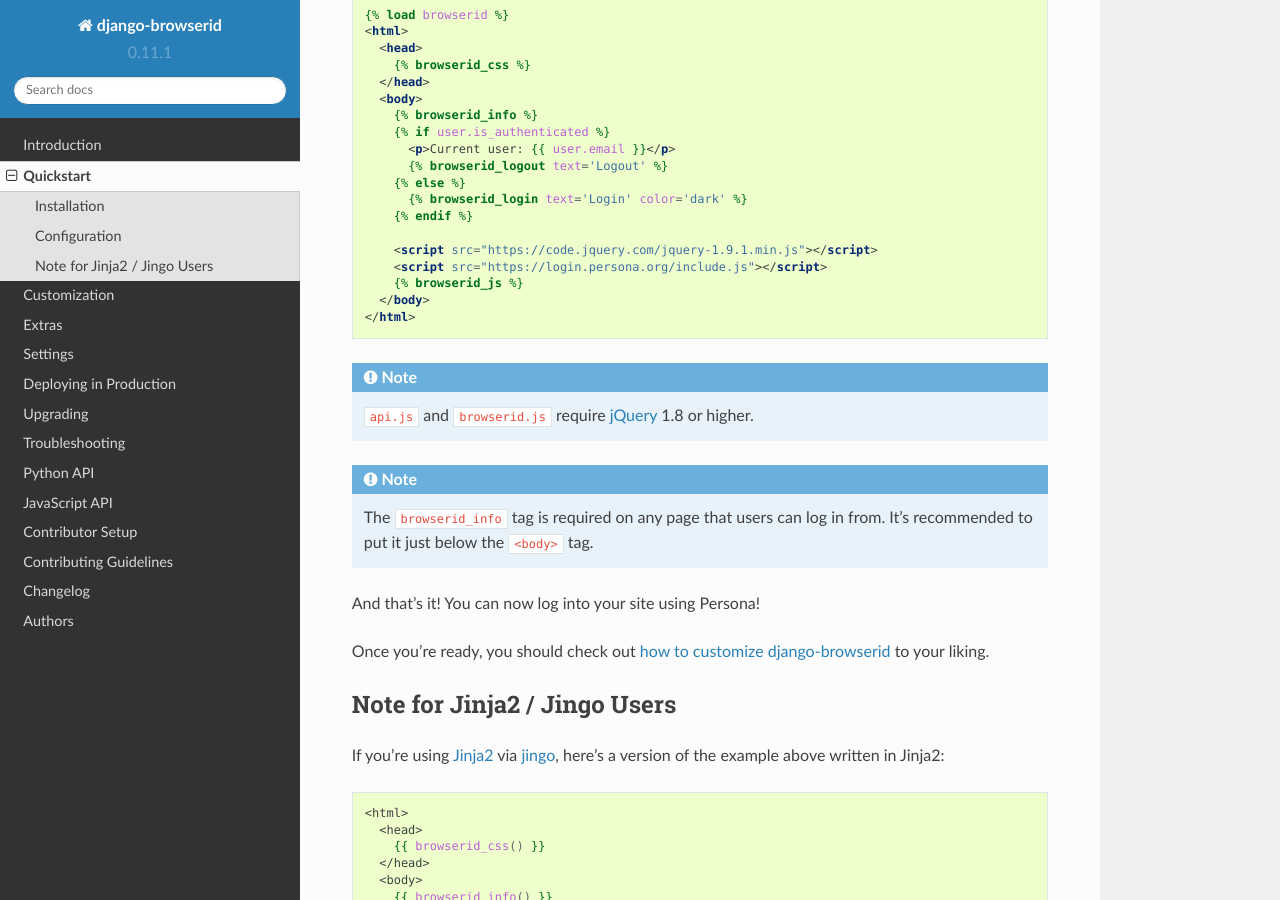
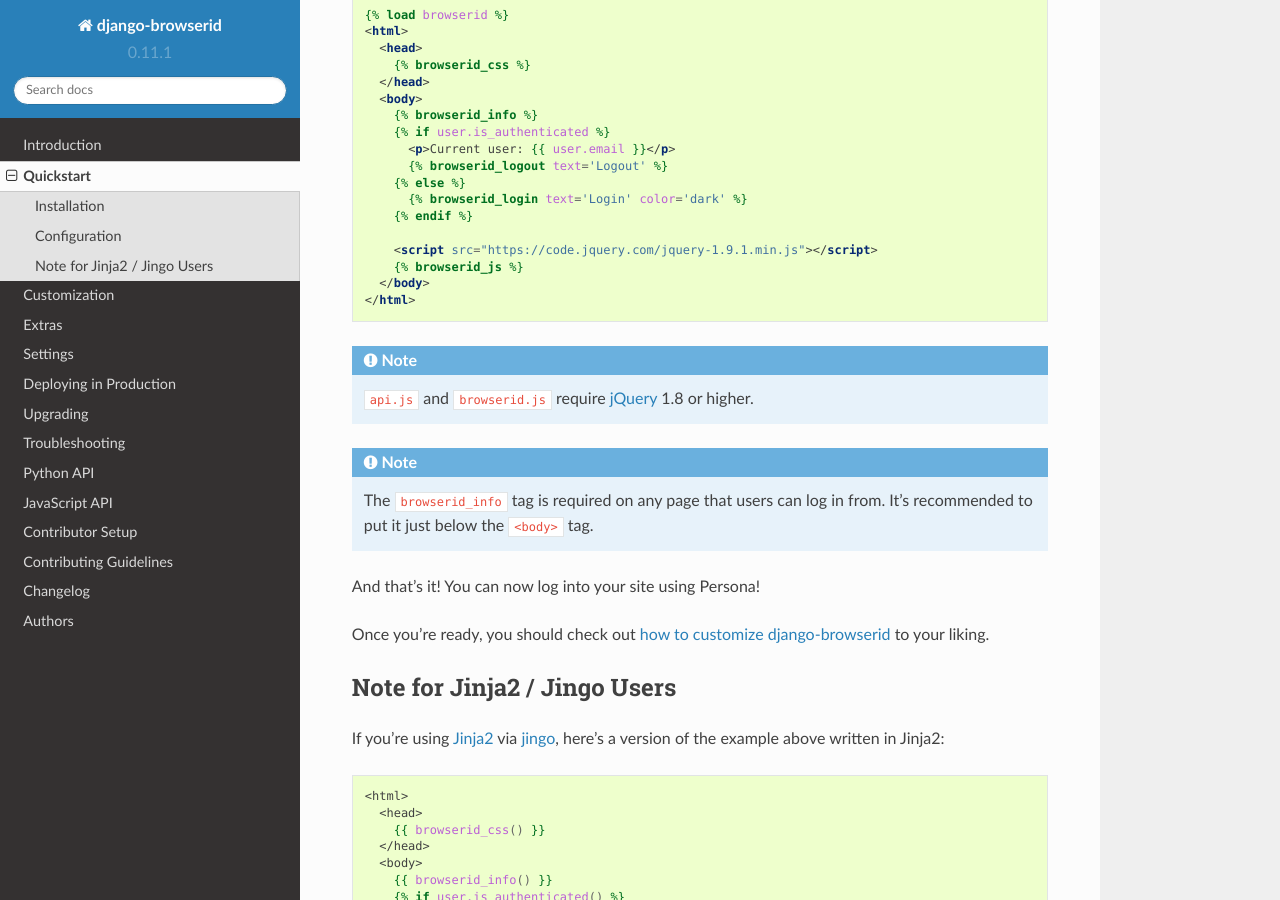
Before and after one commit to mozilla/django-browserid, a Sphinx documentation site: the page built from docs/user/quickstart.rst, in a window 1280 px wide and 900 px high, scrolled down 1196 px. Built offline with Sphinx 7.4.7 and the Read the Docs theme 2.0.0, drawn with Linux system fonts in a browser that asks for light colours; part of the change alters nothing that is shown.

Commit message:
Remove duplicate persona script from quickstart

```diff
--- a/docs/user/quickstart.rst
+++ b/docs/user/quickstart.rst
@@ -68,7 +68,6 @@ templates, along with the CSS and JS files necessary to make it work:
         {% endif %}
 
         <script src="https://code.jquery.com/jquery-1.9.1.min.js"></script>
-        <script src="https://login.persona.org/include.js"></script>
         {% browserid_js %}
       </body>
     </html>
```
